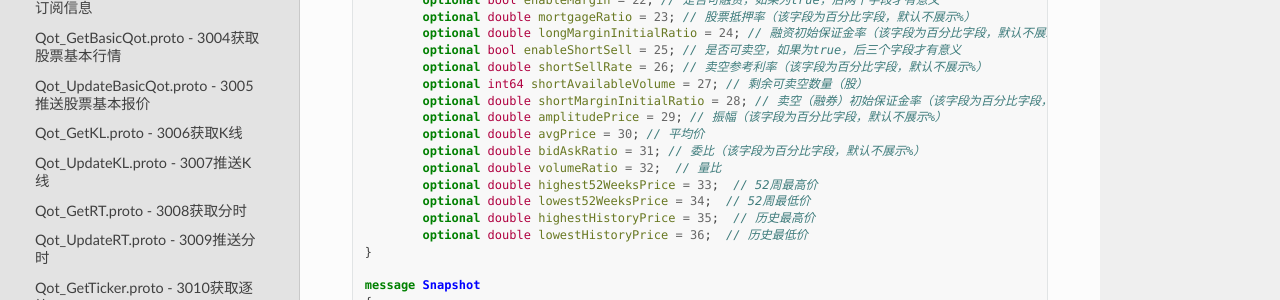
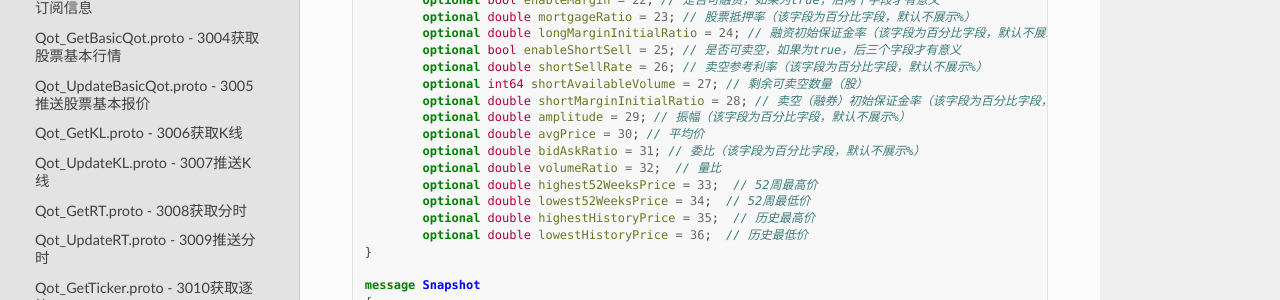
Before and after one commit to FutunnOpen/futu-api-doc, a Sphinx documentation site: the page built from doc_maker/source/protocol/quote_protocol.rst, in a window 1280 px wide and 900 px high, scrolled down 20451 px. Shown: the part 150-450 px from the top of the window. Built offline with Sphinx 7.4.7 and the Read the Docs theme 2.0.0, drawn with Linux system fonts in a browser that asks for light colours; pages that are not in the unit, such as notebooks, are missing from menus.

Commit message:
fix 振幅统一使用amplitude命名。与以前的统一一致。

```diff
--- a/doc_maker/source/api/Quote_API.rst
+++ b/doc_maker/source/api/Quote_API.rst
@@ -558,7 +558,7 @@ get_market_snapshot
  option_vega                     float          希腊值 Vega
  option_theta                    float          希腊值 Theta
  option_rho                      float          希腊值 Rho
- amplitude_price                 float          振幅（该字段为百分比字段，默认不展示%）
+ amplitude                       float          振幅（该字段为百分比字段，默认不展示%）
  avg_price                       float          平均价
  bid_ask_ratio                   float          委比（该字段为百分比字段，默认不展示%）
  volume_ratio                    float          量比
--- a/doc_maker/source/protocol/quote_protocol.rst
+++ b/doc_maker/source/protocol/quote_protocol.rst
@@ -1141,7 +1141,7 @@
 		optional double shortSellRate = 26; // 卖空参考利率（该字段为百分比字段，默认不展示%）
 		optional int64 shortAvailableVolume = 27; // 剩余可卖空数量（股）
 		optional double shortMarginInitialRatio = 28; // 卖空（融券）初始保证金率（该字段为百分比字段，默认不展示%）
-		optional double amplitudePrice = 29; // 振幅（该字段为百分比字段，默认不展示%）
+		optional double amplitude = 29; // 振幅（该字段为百分比字段，默认不展示%）
 		optional double avgPrice = 30; // 平均价
 		optional double bidAskRatio = 31; // 委比（该字段为百分比字段，默认不展示%）
 		optional double volumeRatio = 32;  // 量比
```
